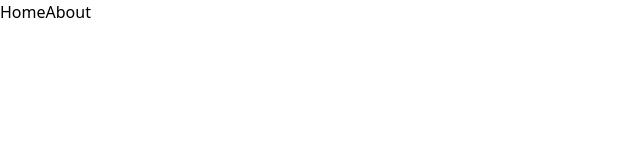
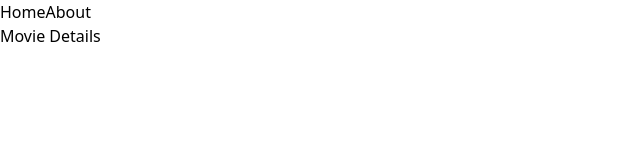
Before and after one commit to HadySafa/SpotLight-Store, a React (Vite) app: page /products-details/1 in a window 1280 px wide. Before the commit this address had no page. Shown: the top 160 px of the page, without its empty margins (0-640 px from the left). Built offline with nearby package versions, Linux system fonts and the light colour scheme.

Commit message:
Added product details

```diff
--- a/src/App.jsx
+++ b/src/App.jsx
@@ -2,6 +2,7 @@ import { Routes, Route } from 'react-router-dom';
 import Header from './Components/Header'
 import Products from './Components/Products'
 import Cart from './Components/Cart'
+import Details from './Components/product-details';
 
 
 function App() {
@@ -13,6 +14,7 @@ function App() {
       <Routes>
         <Route path="/" element={<Cart />} />
         <Route path="/about" element={<Products />} />
+        <Route path="/products-details/:index" element={<Details />} />
       </Routes>
     </>
   )
--- /dev/null
+++ b/src/Components/product-details.jsx
@@ -0,0 +1,11 @@
+
+function Details({element}){
+
+
+    return(
+        <div>Movie Details</div>
+    )
+
+}
+
+export default Details
```
